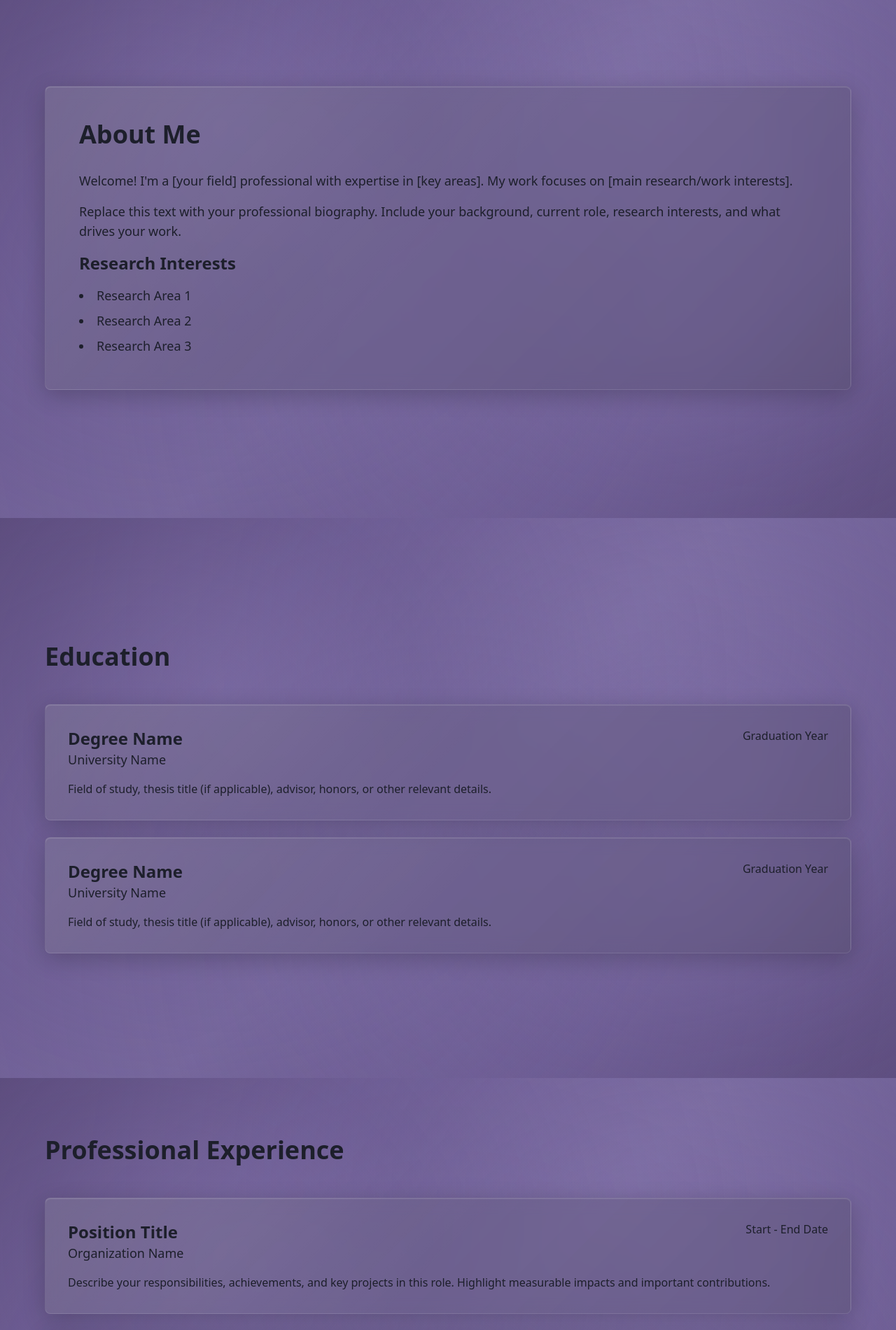
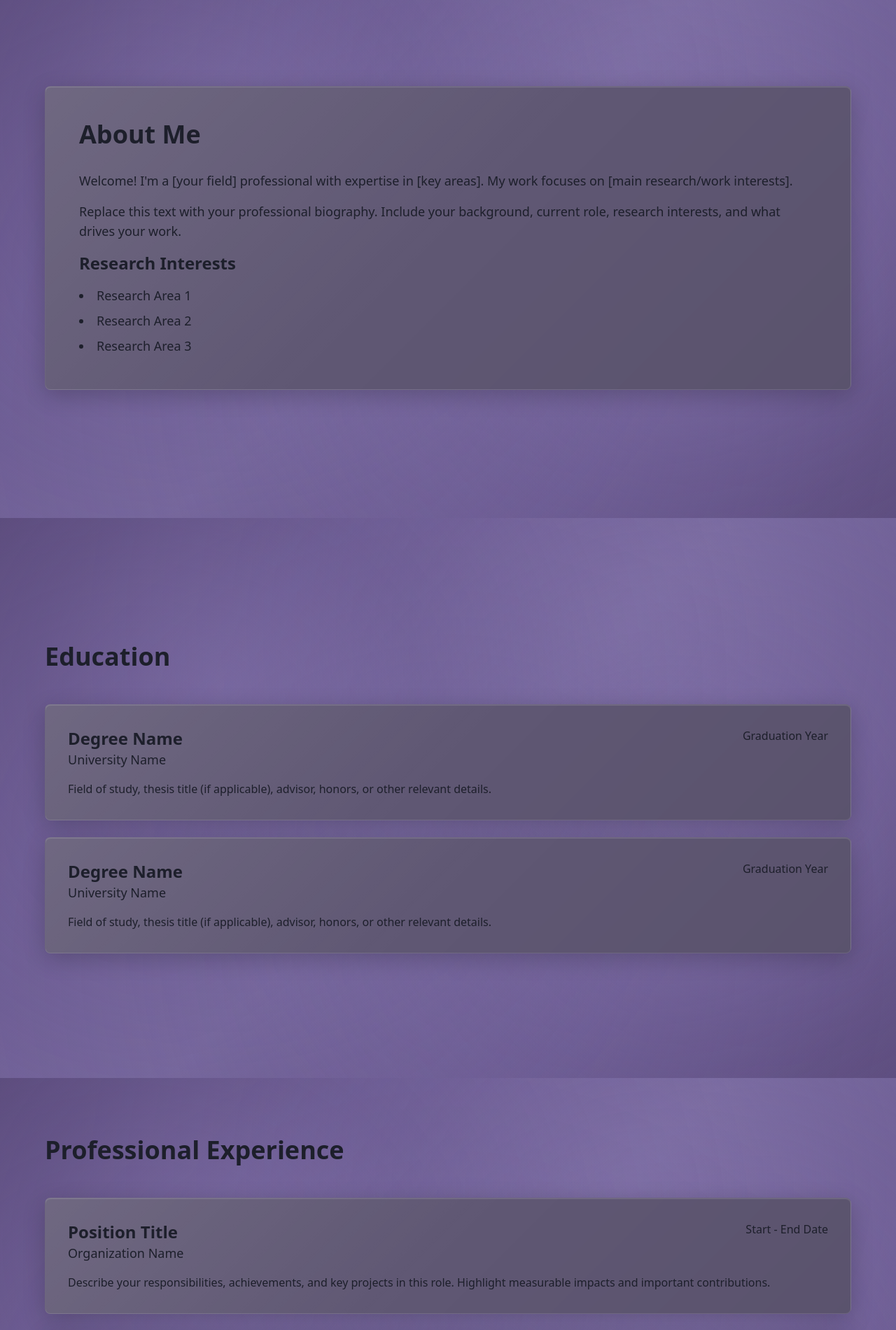
Before and after one commit to zofiakowalska/PersonalWeb, a React (Vite) app: page / in a window 1280 px wide. Shown: the part 860-2760 px from the top of the page at 70% size. Built offline with nearby package versions, Linux system fonts and the light colour scheme.

Commit message:
Change box opacity to 100%

```diff
--- a/src/App.jsx
+++ b/src/App.jsx
@@ -128,7 +128,7 @@ export default function PersonalWebsite() {
       <section id="about" className="min-h-screen flex items-center px-6 py-20">
         <div className="max-w-6xl mx-auto w-full">
           <div className="rounded-lg shadow-md p-8 md:p-12 glass-box" style={{
-          backgroundColor: 'rgba(95, 87, 115, 0.3)',
+          backgroundColor: 'rgba(95, 87, 115, 1)',
           backdropFilter: 'blur(10px)',
           border: '1px solid rgba(255, 255, 255, 0.1)',
           boxShadow: '0 8px 32px 0 rgba(0, 0, 0, 0.2), inset 0 1px 1px 0 rgba(255, 255, 255, 0.15)',
@@ -162,7 +162,7 @@ export default function PersonalWebsite() {
           <div className="space-y-6">
             {[1, 2].map((i) => (
               <div key={i} className="rounded-lg shadow-md p-8 glass-box" style={{
-          backgroundColor: 'rgba(95, 87, 115, 0.3)',
+          backgroundColor: 'rgba(95, 87, 115, 1)',
           backdropFilter: 'blur(10px)',
           border: '1px solid rgba(255, 255, 255, 0.1)',
           boxShadow: '0 8px 32px 0 rgba(0, 0, 0, 0.2), inset 0 1px 1px 0 rgba(255, 255, 255, 0.15)',
@@ -191,7 +191,7 @@ export default function PersonalWebsite() {
           <div className="space-y-6">
             {[1, 2, 3].map((i) => (
               <div key={i} className="rounded-lg shadow-md p-8 glass-box" style={{
-          backgroundColor: 'rgba(95, 87, 115, 0.3)',
+          backgroundColor: 'rgba(95, 87, 115, 1)',
           backdropFilter: 'blur(10px)',
           border: '1px solid rgba(255, 255, 255, 0.1)',
           boxShadow: '0 8px 32px 0 rgba(0, 0, 0, 0.2), inset 0 1px 1px 0 rgba(255, 255, 255, 0.15)',
@@ -219,7 +219,7 @@ export default function PersonalWebsite() {
         <div className="max-w-6xl mx-auto w-full">
           <h2 className="text-4xl font-bold mb-12" style={{ color: '#1d1f2b' }}>Skills</h2>
           <div className="rounded-lg shadow-md p-8 glass-box" style={{
-          backgroundColor: 'rgba(95, 87, 115, 0.3)',
+          backgroundColor: 'rgba(95, 87, 115, 1)',
           backdropFilter: 'blur(10px)',
           border: '1px solid rgba(255, 255, 255, 0.1)',
           boxShadow: '0 8px 32px 0 rgba(0, 0, 0, 0.2), inset 0 1px 1px 0 rgba(255, 255, 255, 0.15)',
@@ -248,7 +248,7 @@ export default function PersonalWebsite() {
           <div className="space-y-6">
             {[1, 2, 3].map((i) => (
               <div key={i} className="rounded-lg shadow-md p-8 glass-box" style={{
-          backgroundColor: 'rgba(95, 87, 115, 0.3)',
+          backgroundColor: 'rgba(95, 87, 115, 1)',
           backdropFilter: 'blur(10px)',
           border: '1px solid rgba(255, 255, 255, 0.1)',
           boxShadow: '0 8px 32px 0 rgba(0, 0, 0, 0.2), inset 0 1px 1px 0 rgba(255, 255, 255, 0.15)',
@@ -281,7 +281,7 @@ export default function PersonalWebsite() {
           <div className="space-y-6">
             {[1, 2].map((i) => (
               <div key={i} className="rounded-lg shadow-md p-8 glass-box" style={{
-          backgroundColor: 'rgba(95, 87, 115, 0.3)',
+          backgroundColor: 'rgba(95, 87, 115, 1)',
           backdropFilter: 'blur(10px)',
           border: '1px solid rgba(255, 255, 255, 0.1)',
           boxShadow: '0 8px 32px 0 rgba(0, 0, 0, 0.2), inset 0 1px 1px 0 rgba(255, 255, 255, 0.15)',
@@ -307,7 +307,7 @@ export default function PersonalWebsite() {
       <section id="cv" className="min-h-screen flex items-center px-6 py-20">
         <div className="max-w-6xl mx-auto w-full">
           <div className="rounded-lg shadow-md p-8 md:p-12 text-center" style={{
-          backgroundColor: 'rgba(95, 87, 115, 0.3)',
+          backgroundColor: 'rgba(95, 87, 115, 1)',
           backdropFilter: 'blur(10px)',
           border: '1px solid rgba(255, 255, 255, 0.1)',
           boxShadow: '0 8px 32px 0 rgba(0, 0, 0, 0.2), inset 0 1px 1px 0 rgba(255, 255, 255, 0.15)',
@@ -334,7 +334,7 @@ export default function PersonalWebsite() {
       <section id="contact" className="min-h-screen flex items-center px-6 py-20">
         <div className="max-w-6xl mx-auto w-full">
           <div className="rounded-lg shadow-md p-8 md:p-12 glass-box" style={{
-          backgroundColor: 'rgba(95, 87, 115, 0.3)',
+          backgroundColor: 'rgba(95, 87, 115, 1)',
           backdropFilter: 'blur(10px)',
           border: '1px solid rgba(255, 255, 255, 0.1)',
           boxShadow: '0 8px 32px 0 rgba(0, 0, 0, 0.2), inset 0 1px 1px 0 rgba(255, 255, 255, 0.15)',
```
